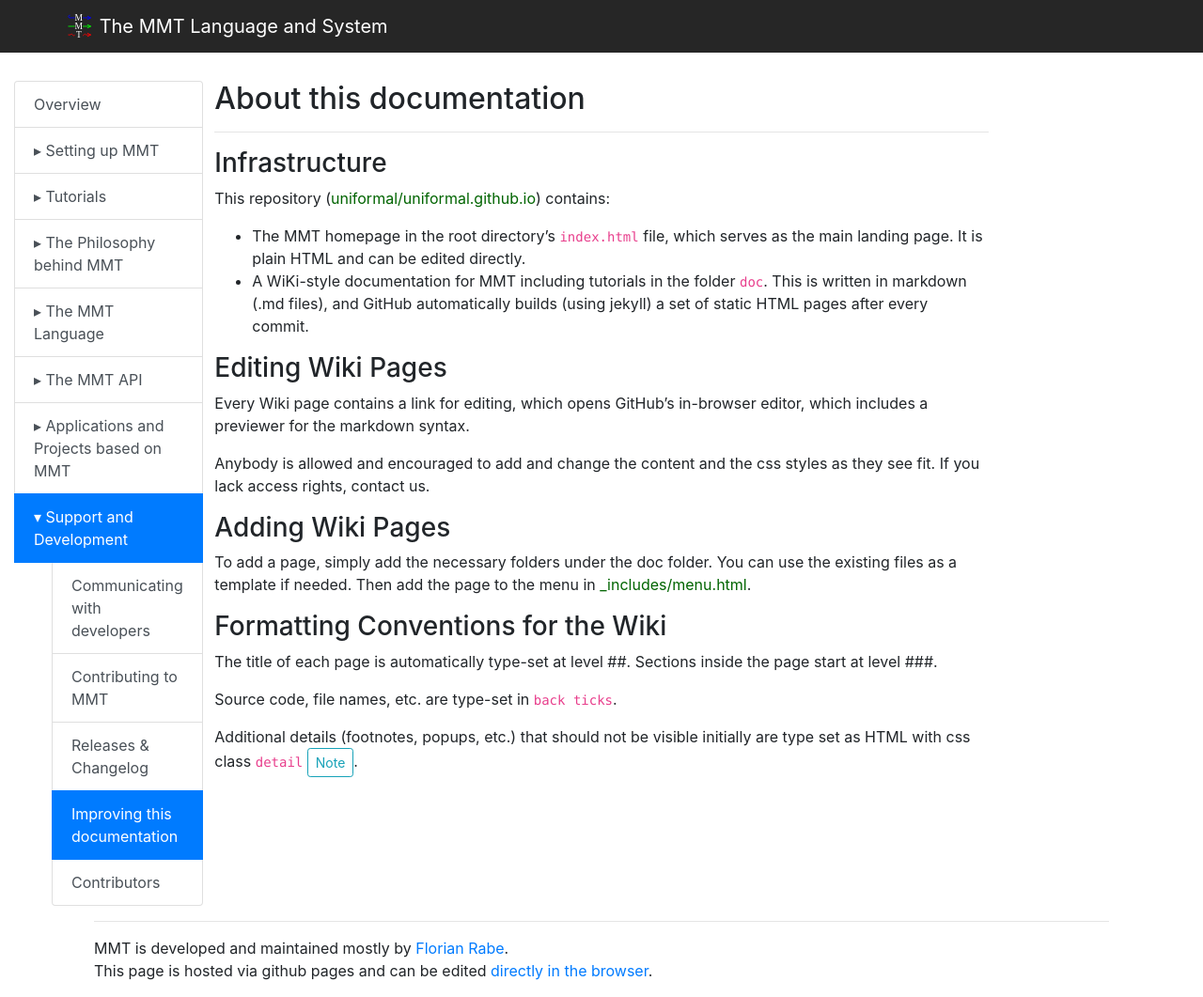
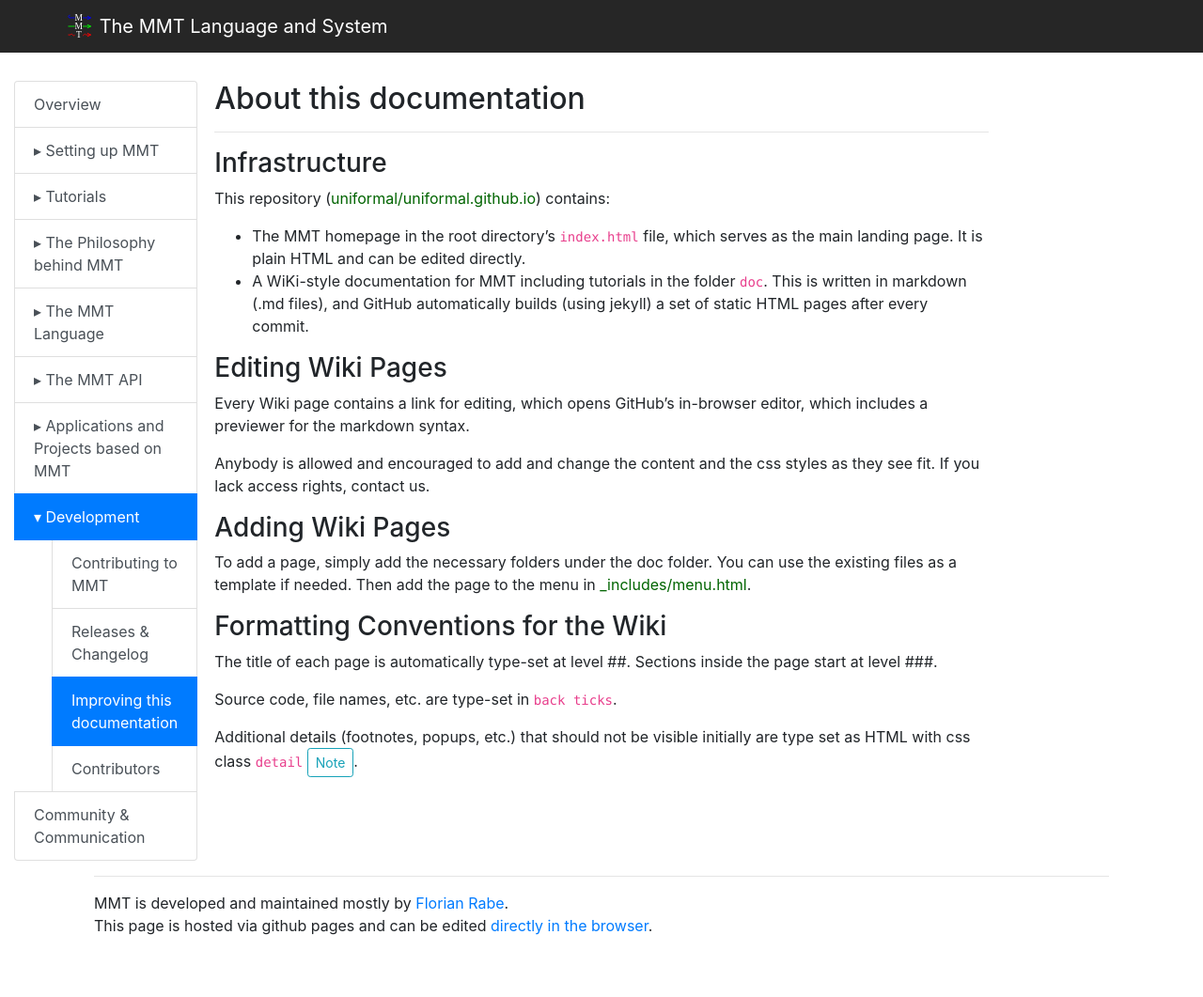
Before and after one commit to UniFormal/uniformal.github.io, a Jekyll site: the page built from doc/development/documentation.md, in a window 1280 px wide. Shown: the whole page at 94% size. Built offline with Jekyll 4.4.1, drawn with Linux system fonts in a browser that asks for light colours; after the commit the page ends 1013 px from its top, so only the background shows below that.

Commit message:
Add Community Page

```diff
--- a/_data/menu.yml
+++ b/_data/menu.yml
@@ -130,11 +130,9 @@
     - title: 'Docker Image'
       url: '/doc/applications/docker.html'
 
-- title: 'Support and Development'
+- title: 'Development'
   url: '/doc/development/'
   items:
-    - title: 'Communicating with developers'
-      url: '/doc/development/communication.html'
     - title: 'Contributing to MMT'
       url: '/doc/development/contributing.html'
     - title: 'Releases & Changelog'
@@ -143,3 +141,6 @@
       url: '/doc/development/documentation.html'
     - title: 'Contributors'
       url: '/doc/development/contributors.html'
+
+- title: 'Community & Communication'
+  url: '/doc/community.html'
--- a/index.html
+++ b/index.html
@@ -14,7 +14,7 @@
       <a class="py-2 d-none d-md-inline-block" href="/doc/applications/">Applications</a>
       <a class="py-2 d-none d-md-inline-block" href="/doc/language/">Language</a>
       <a class="py-2 d-none d-md-inline-block" href="/doc/tutorials/">Tutorials</a>
-      <a class="py-2 d-none d-md-inline-block" href="/doc/development/">Community</a>
+      <a class="py-2 d-none d-md-inline-block" href="/doc/community/">Community</a>
     </div>
   </nav>
 
```
Also changed, not shown: doc/community.md (added, +23 -0 lines), doc/development/communication.md (deleted, +0 -17 lines), doc/development/contributors.md (deleted, +0 -10 lines).
